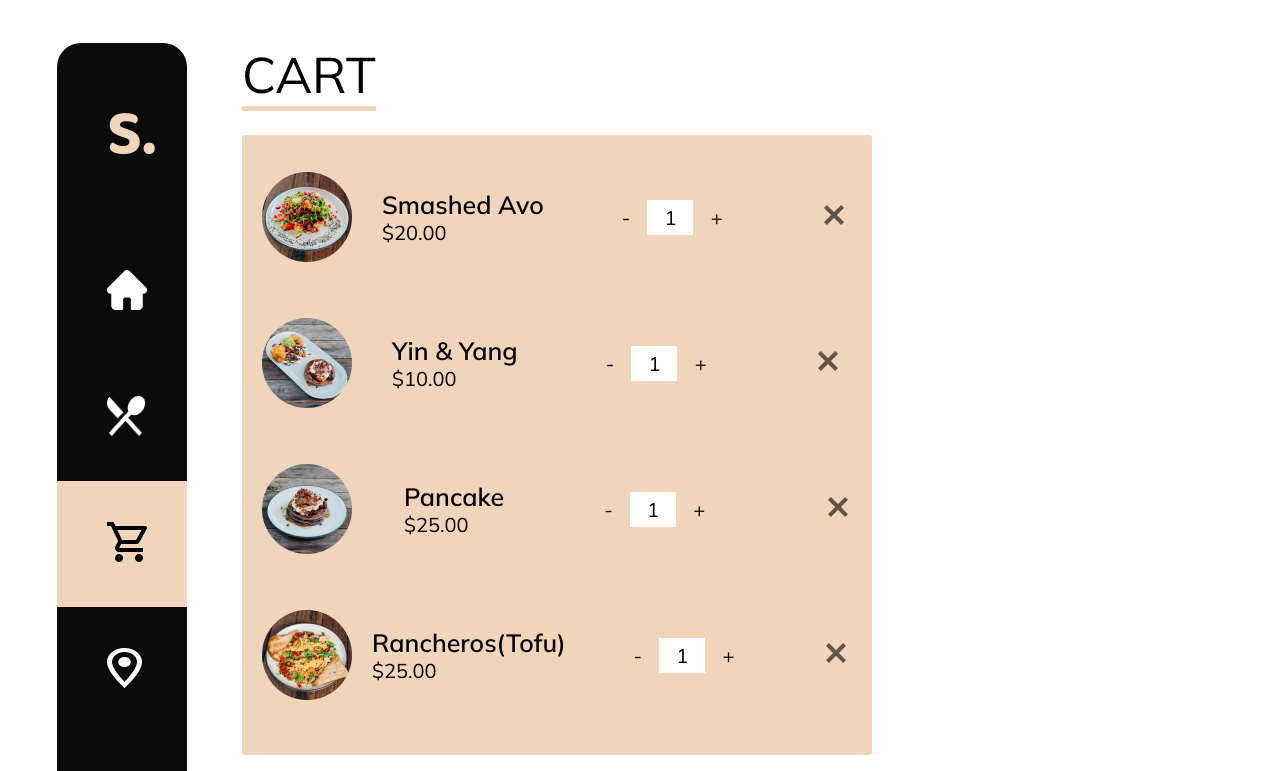
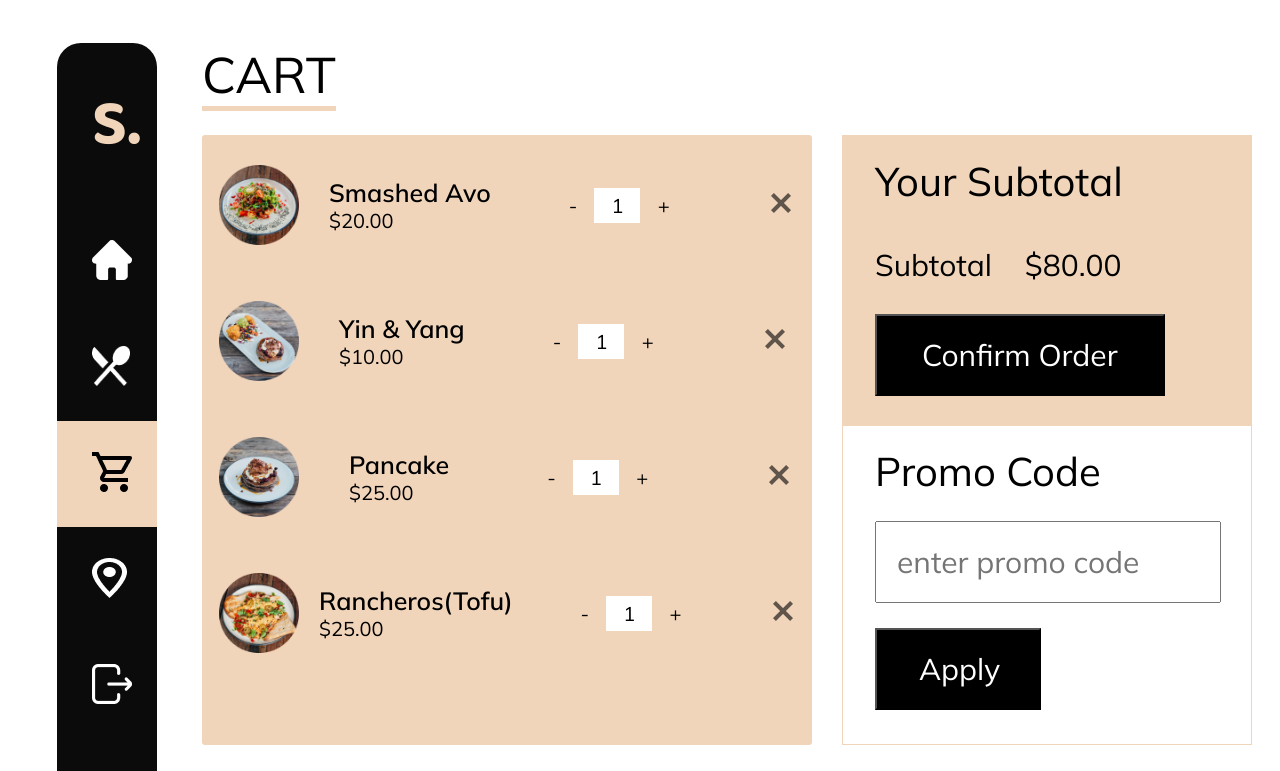
Before and after one commit to Adestar1/sushi-food--app, a plain HTML site: page cart.html in a window 1280 px wide. Shown: the top 771 px of the page. Drawn offline with Linux system fonts and the light colour scheme.

Commit message:
modification

```diff
--- a/cart.html
+++ b/cart.html
@@ -31,17 +31,17 @@
         </div>
         <div class="col-2-flex-left-item" style="background-color: #f1d5bb">
           <img
-            src="../images/shopping_cart_24px-black.png"
+            src="images/shopping_cart_24px-black.png"
             alt="cart"
             width="40px"
             height="40px"
           />
         </div>
         <div class="col-2-flex-left-item">
-          <img src="../images/place_24px.png" alt="location" />
+          <img src="images/place_24px.png" alt="location" />
         </div>
         <div class="col-2-flex-left-item">
-          <img src="/images/Vector2.png" alt="" />
+          <img src="images/Vector2.png" alt="" />
         </div>
       </div>
 
@@ -53,7 +53,7 @@
           <div class="col-2-flex-item-left">
             <div class="row">
 
-              <img src="/images/Ellipse-smashedavo.png" alt="Smashed Avo" />
+              <img src="images/Ellipse-smashedavo.png" alt="Smashed Avo" />
               <div class="div1">
                 <h4>Smashed Avo</h4>
                 <p>$20.00</p>
@@ -61,11 +61,11 @@
               <div class="div2">
                 <p>- <span>1</span> +</p>
               </div>
-              <div class="div3"><img src="/images/cancel.png" alt="" />
+              <div class="div3"><img src="images/cancel.png" alt="" />
               </div>
             </div>
             <div class="row" style="column-gap:40px ;">
-              <img src="/images/Ellipse-yin-and-yang.png" alt="Yin & Yang" />
+              <img src="images/Ellipse-yin-and-yang.png" alt="Yin & Yang" />
               <div class="div1">
                 <h4>Yin & Yang</h4>
                 <p>$10.00</p>
@@ -73,7 +73,7 @@
               <div class="div2">
                 <p>- <span>1</span> +</p>
               </div>
-              <div class="div3"><img src="/images/cancel.png" alt="" /></div>
+              <div class="div3"><img src="images/cancel.png" alt="" /></div>
             </div>
 
 
@@ -83,8 +83,8 @@
 
 
 
-            <div class="row" style="column-gap:52px ;">
-              <img src="/images/Ellipse-pancake.png" alt="Pancake" />
+            <div class="row" style="column-gap:50px ;">
+              <img src="images/Ellipse-pancake.png" alt="Pancake" />
               <div class="div1">
                 <h4>Pancake</h4>
                 <p>$25.00</p>
@@ -92,11 +92,11 @@
               <div class="div2">
                 <p>- <span>1</span> +</p>
               </div>
-              <div class="div3"><img src="/images/cancel.png" alt="" /></div>
+              <div class="div3"><img src="images/cancel.png" alt="" /></div>
             </div>
 
             <div class="row" style="column-gap:20px ;">
-              <img src="/images/Ellipse-tofu.png" alt="rancheros(tofu)" />
+              <img src="images/Ellipse-tofu.png" alt="rancheros(tofu)" />
               <div class="div1">
                 <h4>Rancheros(Tofu)</h4>
                 <p>$25.00</p>
@@ -104,7 +104,7 @@
               <div class="div2">
                 <p>- <span>1</span> +</p>
               </div>
-              <div class="div3"><img src="/images/cancel.png" alt="" /></div>
+              <div class="div3"><img src="images/cancel.png" alt="" /></div>
             </div>
 
 
--- a/css/cart.css
+++ b/css/cart.css
@@ -14,19 +14,25 @@ body {
   display: flex;
   flex-direction: row;
   padding: 43px 57px;
-  column-gap: 55px;
+  column-gap: 45px;
 }
 .col-2-flex-left {
-  width: max(8%, 130px);
+  width: max(8%, 100px);
   background-color: #0c0b0b;
   display: flex;
   flex-direction: column;
   border-radius: 24px;
-  height: 852px;
+  height: 820px;
 }
 .col-2-flex-left div {
   width: 100%;
-  padding: 41px 50px;
+  padding: 31px 35px;
+  transition: all 0.5s;
+}
+
+.col-2-flex-left div:hover {
+  background-color: rgba(241, 213, 187, 0.736);
+  transform: scale(1.1, 1.1);
 }
 .S {
   font-family: "Baloo Bhai 2", cursive;
@@ -39,6 +45,9 @@ body {
   padding: 0;
 }
 
+.right {
+  width: 100%;
+}
 .cart-header {
   font-family: Mulish;
   font-size: 50px;
@@ -51,27 +60,28 @@ body {
   width: fit-content;
 }
 
-.right {
-  width: 100%;
-}
 .right-col-2-flex {
   display: flex;
   flex-direction: row;
   margin-top: 24px;
-  flex-wrap: wrap;
+  /* flex-wrap: wrap; */
   row-gap: 20px;
-  width: 100%;
+}
+@media screen and (max-width: 800px) {
+  .right-col-2-flex {
+    flex-wrap: wrap;
+  }
 }
 
 .col-2-flex-item-left {
-  width: 630px;
-  height: 620px;
+  width: 610px;
+  height: 610px;
   display: flex;
   flex-direction: column;
   row-gap: 56px;
   background-color: #f1d5bb;
   border-radius: 3px;
-  padding: 37px 23px 43px 20px;
+  padding: 30px 18px 40px 17px;
 }
 
 .col-2-flex-item-left .row {
@@ -82,8 +92,8 @@ body {
 }
 
 .col-2-flex-item-left .row img {
-  width: 90px;
-  height: 90px;
+  width: 80px;
+  height: 80px;
 }
 /*
 .col-2-flex-item-left .row .div1 {
@@ -129,13 +139,13 @@ body {
 
 .col-2-flex-item-right {
   display: block;
-  width: 443px;
-  margin-left: 41px;
+  width: 410px;
+  margin-left: 30px;
   border: 1px solid #f1d5bb;
 }
 
 .col-2-flex-item-right > div {
-  padding: 22px 38px 33px 40px;
+  padding: 20px 30px 30px 32px;
 }
 
 .col-2-flex-item-right > div h3 {
@@ -166,7 +176,9 @@ body {
   line-height: 38px;
   letter-spacing: 0em;
   color: #ffffff;
-  padding: 20px 70px;
+  padding: 20px 45px;
+  cursor: pointer;
+  transition: all 0.3s;
 }
 .col-2-flex-item-right > div input {
   padding: 20px;
@@ -176,7 +188,7 @@ body {
   font-weight: 200;
   line-height: 38px;
   letter-spacing: 0em;
-  width: 365px;
+  width: 100%;
 }
 
 .col-2-flex-item-right > div input[type="submit"] {
@@ -188,7 +200,14 @@ body {
   letter-spacing: 0em;
   padding: 20px 42px;
   color: #ffffff;
+  cursor: pointer;
+  transition: all 0.3s;
   background-color: #000000;
+}
+.col-2-flex-item-right > div input[type="submit"]:hover,
+.col-2-flex-item-right > div .my-btn:hover {
+  opacity: 0.7;
+  transform: translate(3px, 3px);
 }
 footer p {
   font-family: Mulish;
--- a/css/menu.css
+++ b/css/menu.css
@@ -15,18 +15,28 @@
 }
 
 .col-2-flex-left {
-  width: 132px;
-  height: 852px;
+  width: max(8%, 100px);
   background-color: #0c0b0b;
+  display: flex;
+  flex-direction: column;
   border-radius: 24px;
+  height: 820px;
 }
+.col-2-flex-left div {
+  width: 100%;
+  padding: 31px 35px;
+  transition: all 0.5s;
+}
+
+.col-2-flex-left div:hover {
+  background-color: rgba(241, 213, 187, 0.736);
+  transform: scale(1.1, 1.1);
+}
+
 .right {
   width: 1200px;
 }
-.col-2-flex-left div {
-  width: 100%;
-  padding: 41px 50px;
-}
+
 .S {
   font-family: "Baloo Bhai 2", cursive;
   font-size: 64px;
@@ -40,6 +50,7 @@
 
 .col-2-flex-right {
   display: flex;
+  max-width: 1094px;
   flex-direction: row;
   flex-wrap: wrap;
   margin-block: 48px;
@@ -60,8 +71,8 @@
 }
 
 .col-2-flex-right-item img {
-  width: 224px;
-  height: 275px;
+  width: 200px;
+  height: 250px;
 }
 .col-2-flex-right-item p {
   /* margin-top: 8px; */
```
Also changed, not shown: index.html (+2 -2 lines).
